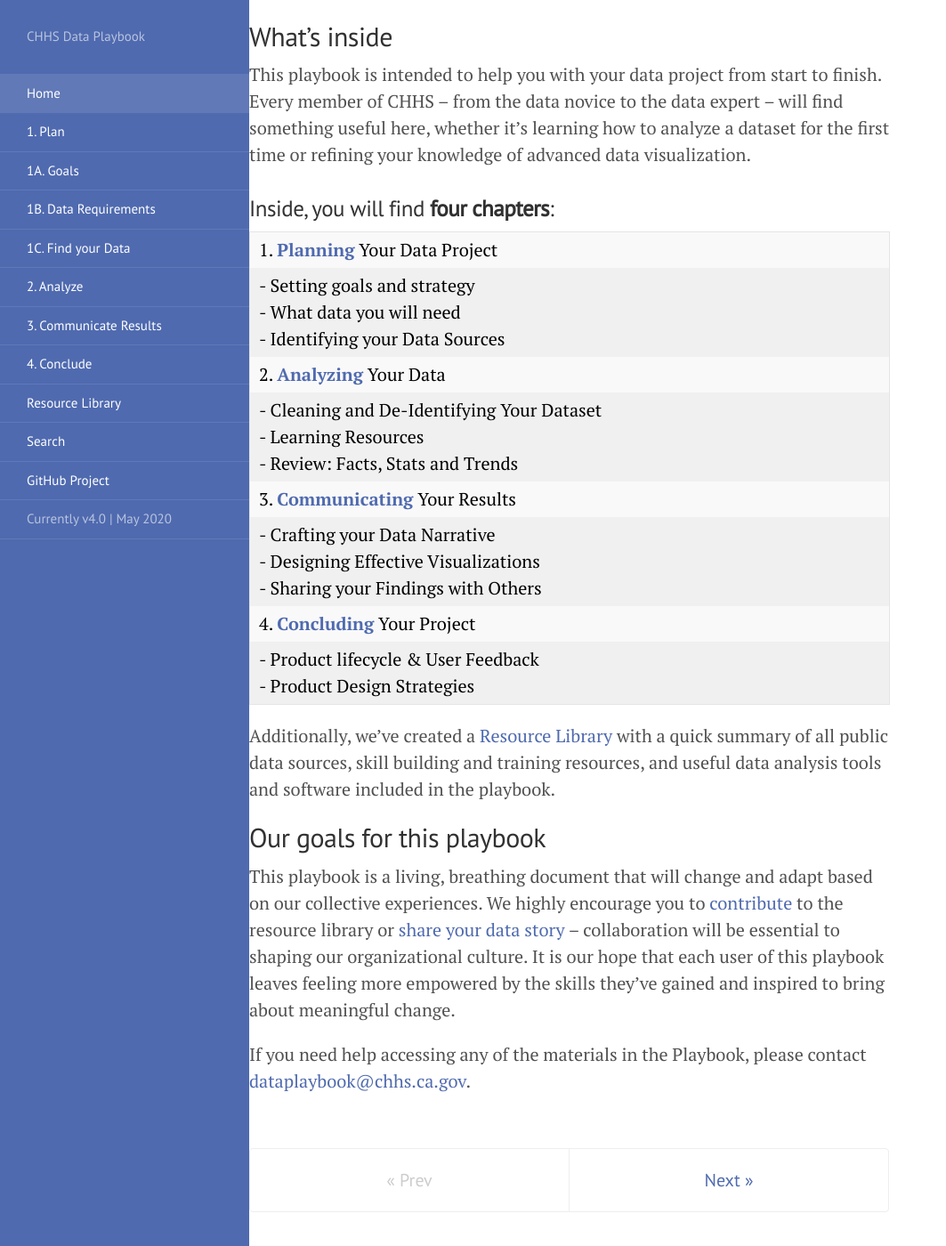
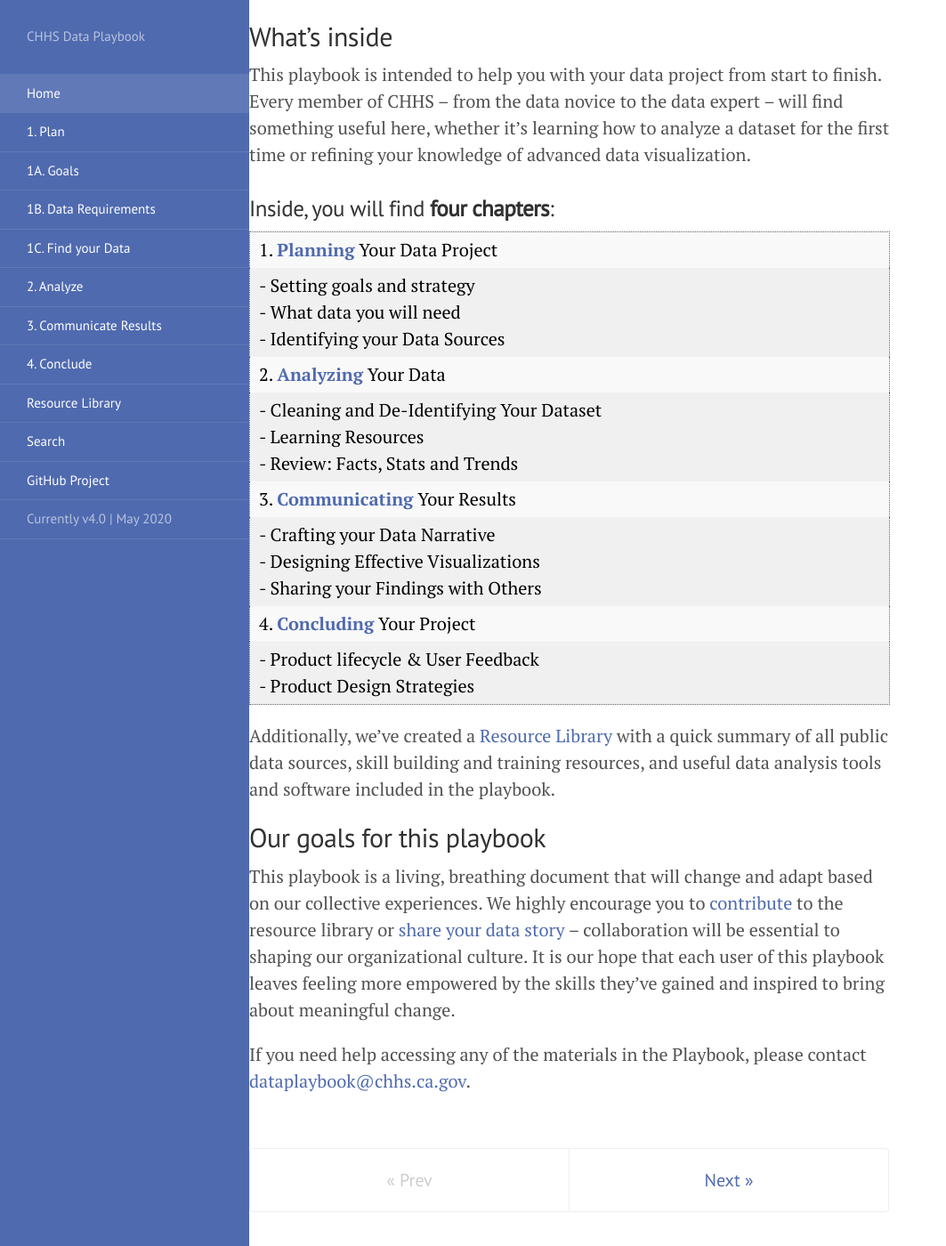
Before and after one commit to chhsdata/dataplaybook, a Jekyll site: the page built from index.md, in a window 1280 px wide and 1400 px high, scrolled down 492 px. Shown: the whole window at 89% size, without its empty margins (0-1063 px from the left). Built offline with Jekyll 4.4.1, drawn with Linux system fonts in a browser that asks for light colours.

Commit message:
table border

```diff
--- a/assets/css/stanford184.css
+++ b/assets/css/stanford184.css
@@ -9,6 +9,8 @@ blockquote {
 table {
 	background-color: #f0f0f0;
 	color: black;
+	border-style: dotted;
+	border-color: #63676e;
 }
 
 tr:nth-child(even) {
```
